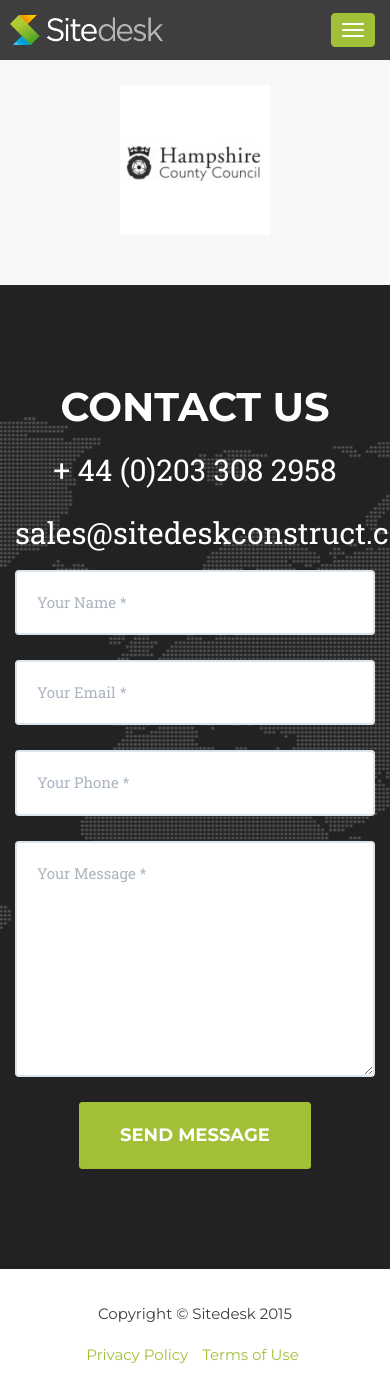
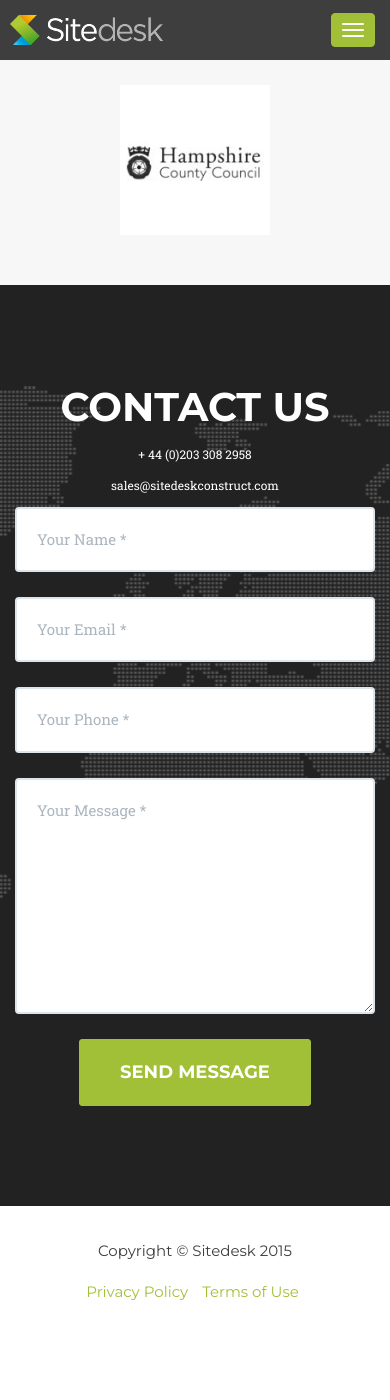
Before and after one commit to zincdesign/sitedesk.github.io, a Jekyll site: the page built from index.html, in a window 390 px wide and 1400 px high, scrolled down 5237 px. Built offline with Jekyll 4.4.1, drawn with Linux system fonts in a browser that asks for light colours; some web fonts are replaced; after the commit the page ends 6574 px from its top, so only the background shows below that.

Commit message:
Stopped email address breaking mobile layout

```diff
--- a/_includes/contact.html
+++ b/_includes/contact.html
@@ -3,8 +3,8 @@
             <div class="row">
                 <div class="col-lg-12 text-center">
                     <h2 class="section-heading">Contact Us</h2>
-                    <p style="font-size:30px; color: #fff">+ 44 (0)203 308 2958</p>
-                    <p style="font-size:30px; color: #fff">sales@sitedeskconstruct.com</p>
+                    <p class="contact-tel">+ 44 (0)203 308 2958</p>
+                    <p class="contact-tel">sales@sitedeskconstruct.com</p>
                 </div>
             </div>
             <div class="row">
```
Also changed, not shown: _includes/css/agency.css (+9 -0 lines), _sass/_layout.scss (line endings or trailing spaces).
